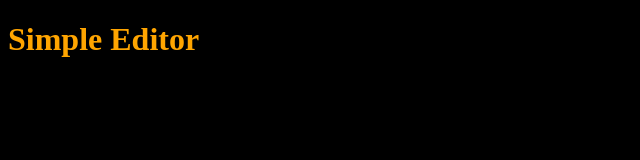
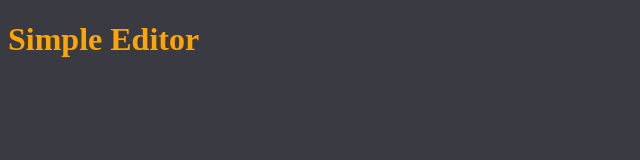
Before and after one commit to simple-editor/simple-editor, an Electron app: page static/index.html in a window 1280 px wide. Shown: the whole page, without its empty margins (0-640 px from the left). Drawn offline with Linux system fonts and the light colour scheme.

Commit message:
Changed background color to a lighter dark color

```diff
--- a/static/simple.css
+++ b/static/simple.css
@@ -1,5 +1,5 @@
 body{
-  background-color: black;
+  background-color: rgb(58, 58, 66);
 }
 h1{
   color: orange;
```
